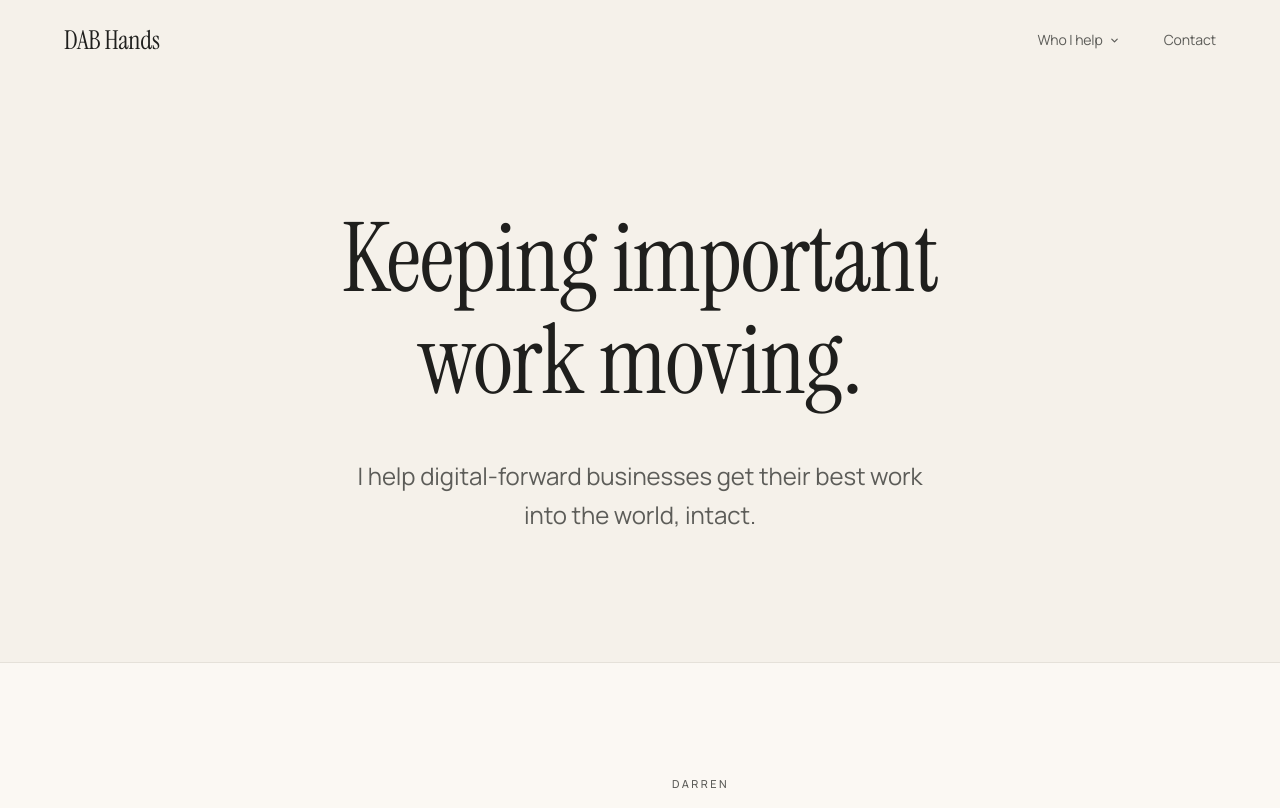
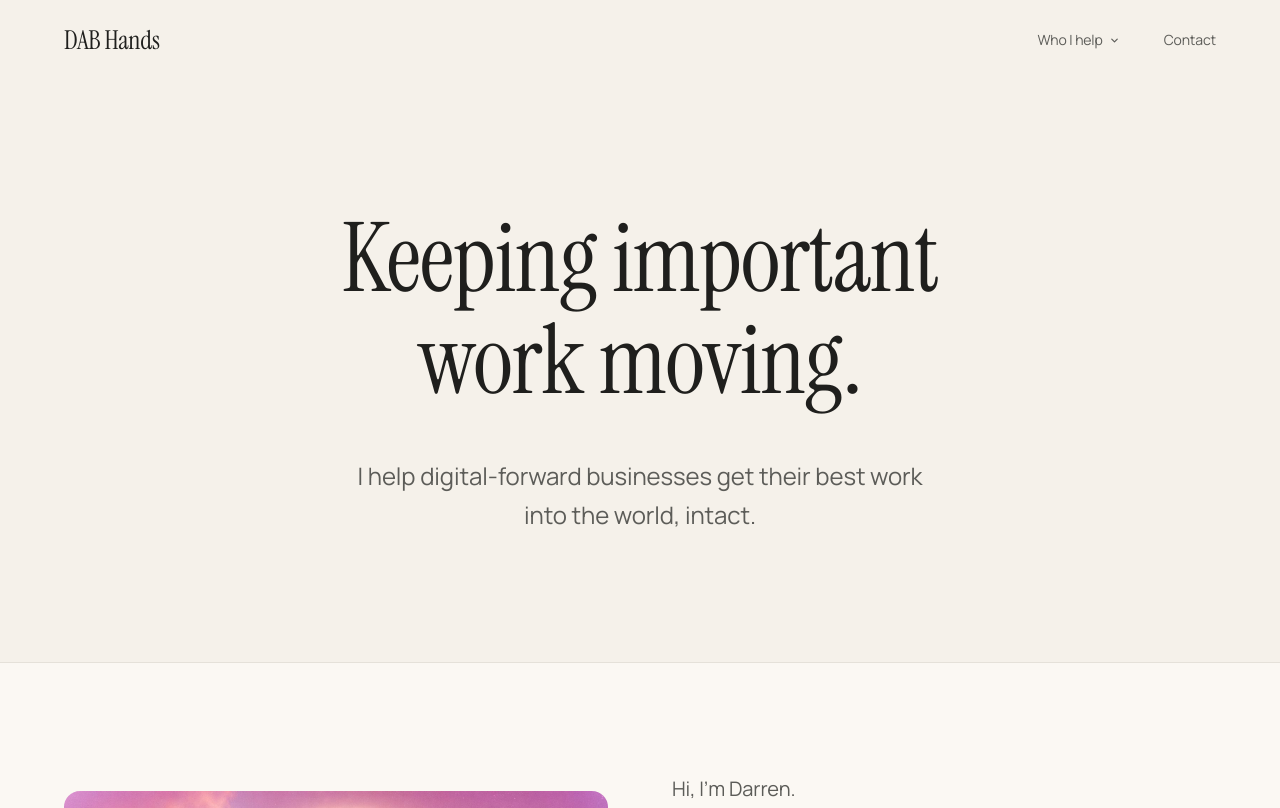
Before and after one commit to darrenbrett-lang/dabhands.delivery, a Next.js app: page / in a window 1280 px wide. Shown: the top 808 px of the page. Built offline with nearby package versions, Linux system fonts and the light colour scheme.

Commit message:
Homepage: drop the 'Darren' eyebrow above 'Hi, I'm Darren.'
Co-Authored-By: Claude Opus 4.8 <noreply@anthropic.com>

```diff
--- a/pages/index.tsx
+++ b/pages/index.tsx
@@ -104,7 +104,6 @@ export default function Home() {
 
               <div>
                 <FadeUp>
-                  <p className="eyebrow text-graphite mb-6">Darren</p>
                   <p className="text-lg md:text-xl text-graphite mb-5">Hi, I’m Darren.</p>
                 </FadeUp>
                 <FadeUp delay={0.08}>
```
